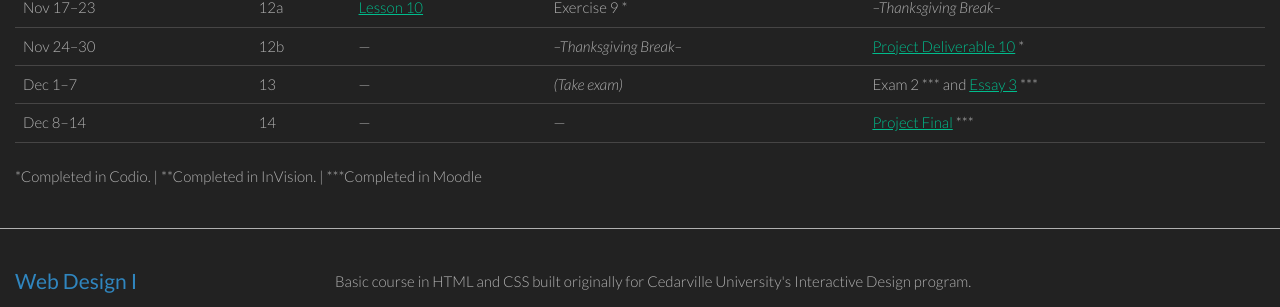
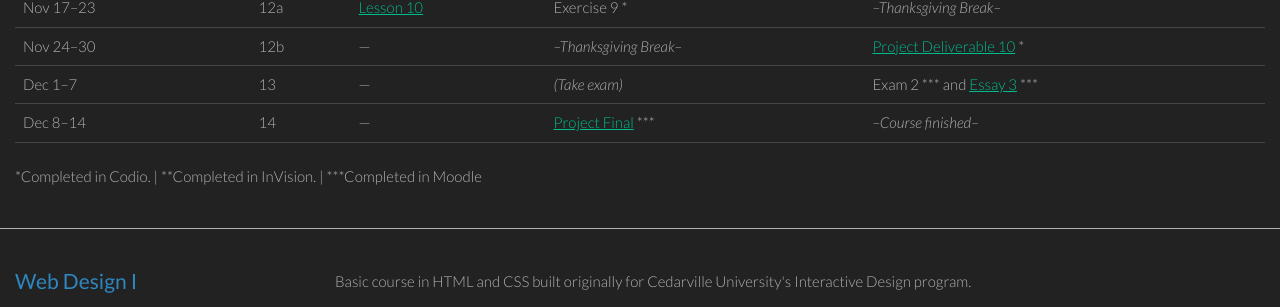
Before and after one commit to philschanely/course-web1, a Jekyll site: the page built from index.md, in a window 1280 px wide. Shown: the part 1028-1335 px from the top of the page. Built offline with Jekyll 4.4.1, drawn with Linux system fonts in a browser that asks for light colours.

Commit message:
Update to project deadline

```diff
--- a/index.md
+++ b/index.md
@@ -35,7 +35,7 @@ Here is a bird's-eye-view of the course schedule. Additional details can be foun
 | Nov 17--23    | 12a  | [Lesson 10][l10]   | Exercise 9 *    | *--Thanksgiving Break--*                                 |
 | Nov 24--30    | 12b  | ---       | *--Thanksgiving Break--* | [Project Deliverable 10][pd10] *                         |
 | Dec 1--7      | 13   | ---                | *(Take exam)*   | Exam 2 *** and [Essay 3][es3] \*\*\*                     |
-| Dec 8--14     | 14   | ---                | ---             | [Project Final][pdfs] \*\*\*                             |
+| Dec 8--14     | 14   | ---                | [Project Final][pdfs] \*\*\* | *--Course finished--*                       |
 
 
 \*Completed in Codio. \| \*\*Completed in InVision. \| \*\*\*Completed in Moodle
```
